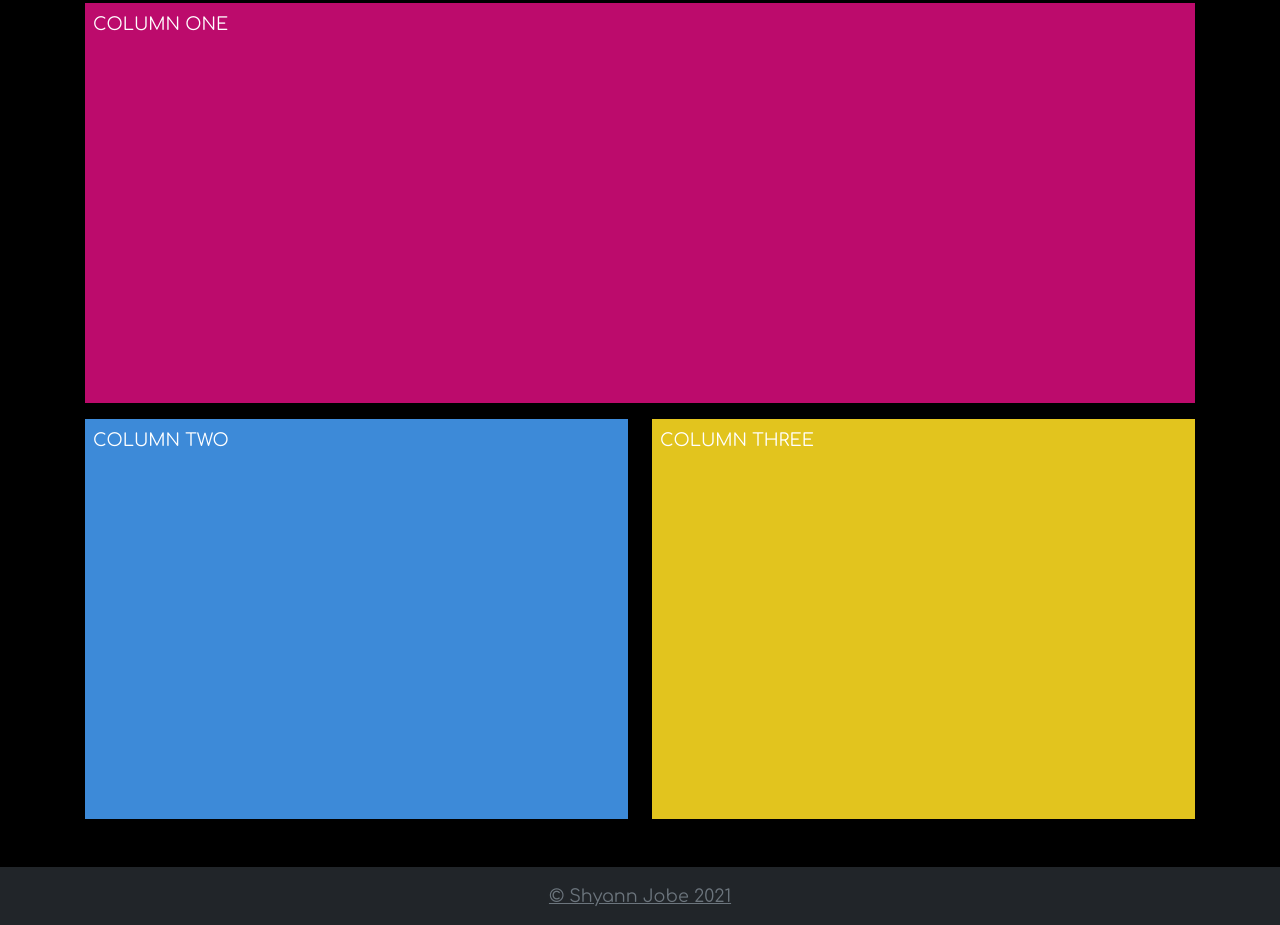
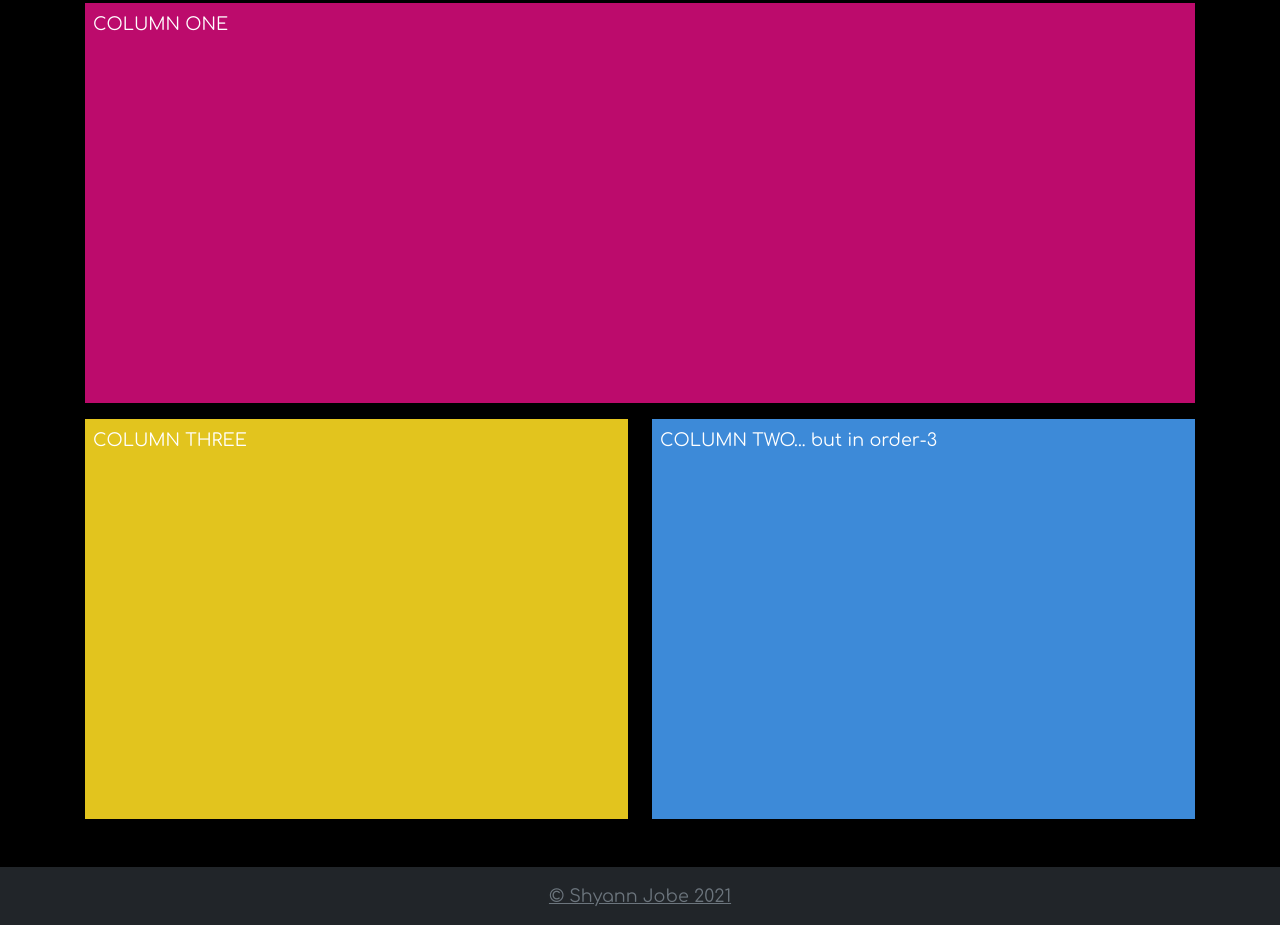
Before and after one commit to helloshyann/bootstrapgrids, a plain HTML site: page Grid6.html in a window 1280 px wide. Shown: the part 508-1433 px from the top of the page. Drawn offline with nearby package versions, Linux system fonts and the light colour scheme.

Commit message:
column 2, order-3

```diff
--- a/Grid6.html
+++ b/Grid6.html
@@ -98,19 +98,19 @@
 
         <div class="container">
             <div class="row row-cols-1 gy-3">
-                <div class="col pb-3">
+                <div class="col order-1 pb-3">
                     <div class="col-pink p-2 minheight">
                         COLUMN ONE
                     </div>
                 </div>
             </div>
             <div class="row row-cols-1 gy-3">
-                <div class="col col-md-6">
+                <div class="col order-3 col-md-6">
                     <div class="col-blue p-2 minheight">
-                        COLUMN TWO
+                        COLUMN TWO... but in order-3
                     </div>
                 </div>
-                <div class="col col-md-6">
+                <div class="col order-2 col-md-6">
                     <div class="col-yellow p-2 minheight">
                         COLUMN THREE
                     </div>
```
